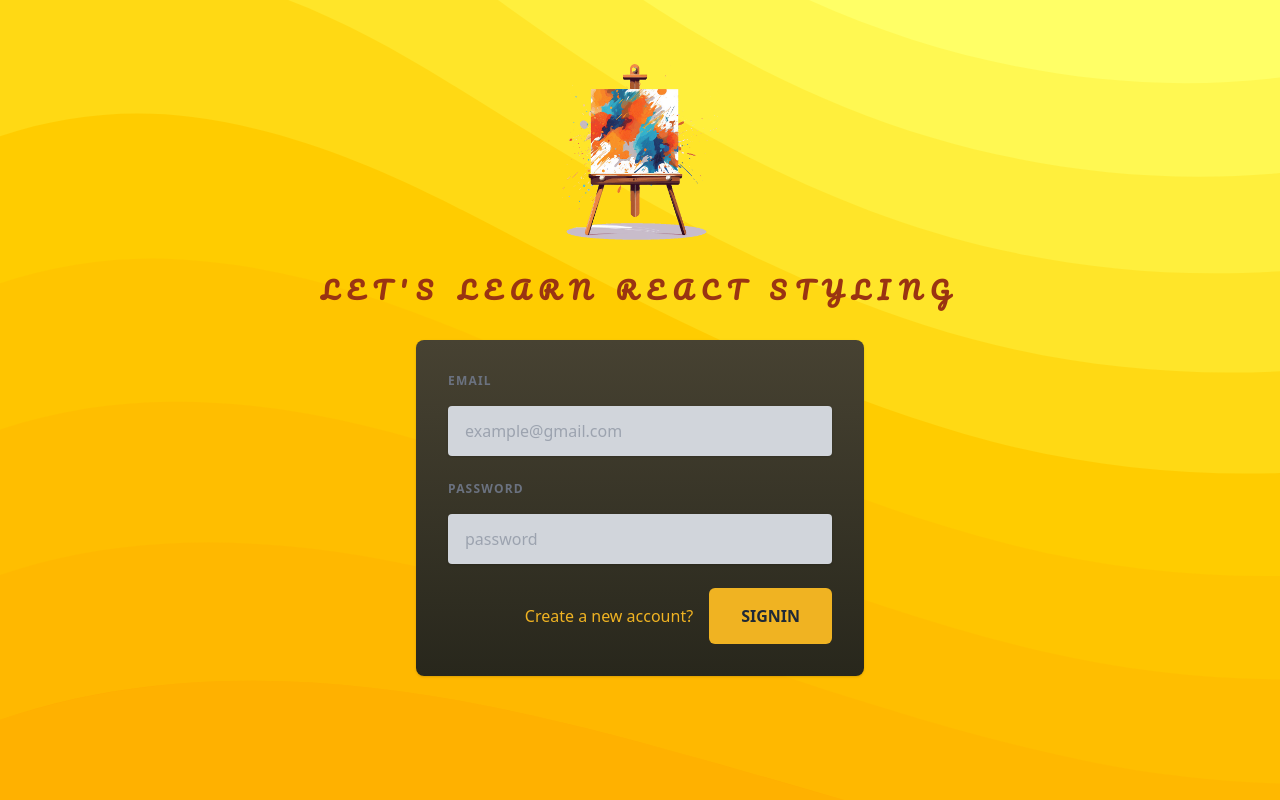
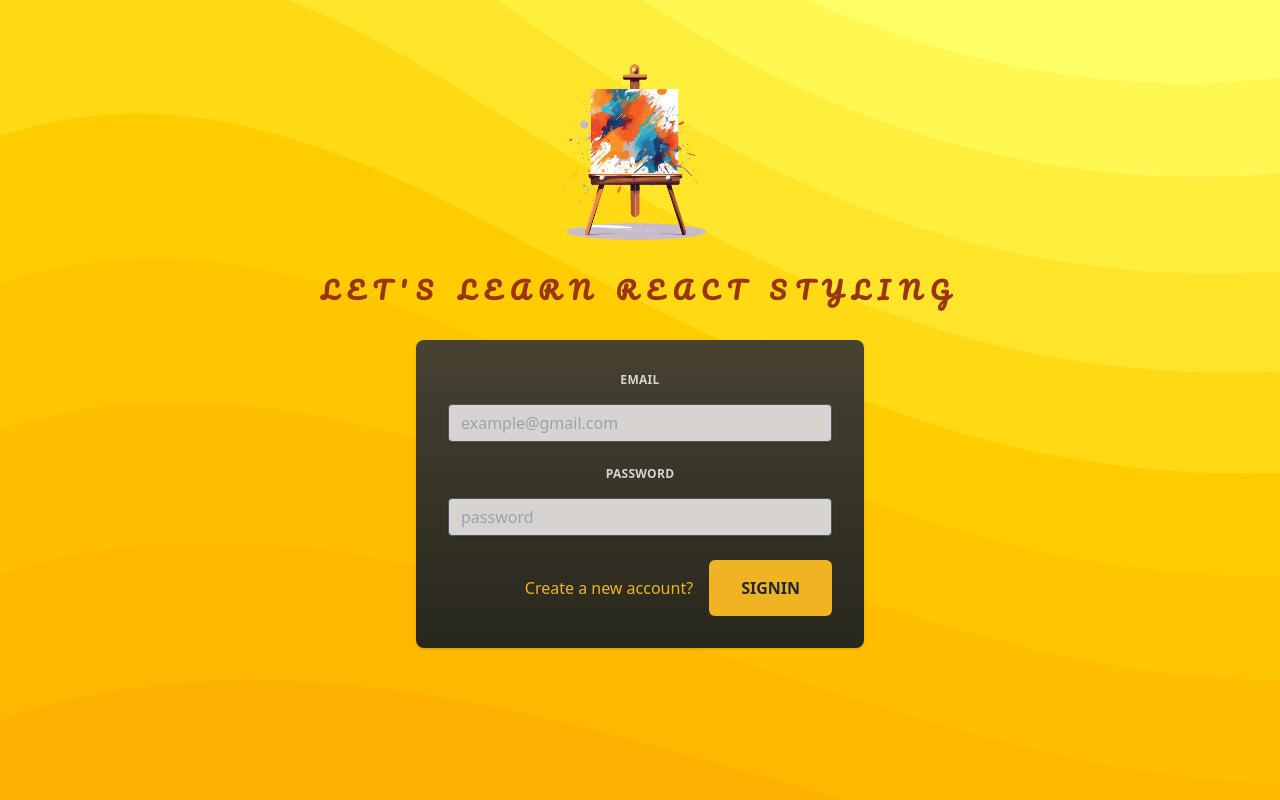
Before and after one commit to arun-r1147/How-to-style-React-app, a React (Vite) app: page / in a window 1280 px wide. Built offline with nearby package versions, Linux system fonts and the light colour scheme.

Commit message:
FIX :: Update custom input component with tailwind css

```diff
--- a/src/components/CustomInputcomponent.tsx
+++ b/src/components/CustomInputcomponent.tsx
@@ -1,12 +1,5 @@
-import { styled } from "styled-components";
 import { FC } from "react";
 
-interface InputProps extends React.InputHTMLAttributes<HTMLInputElement> {
-  $invalid: boolean;
-}
-interface LabelProps {
-  $invalid: boolean;
-}
 interface CustomInputProps {
   label: string;
   invalid: boolean;
@@ -14,42 +7,33 @@ interface CustomInputProps {
   type: string;
   name: string;
   placeholder: string;
-  value:string,
+  value: string;
   onChange: (e: React.ChangeEvent<HTMLInputElement>) => void;
 }
-
-const Label = styled.label<LabelProps>`
-  display: block;
-  margin-bottom: 0.5rem;
-  font-size: 0.75rem;
-  font-weight: 700;
-  letter-spacing: 0.1em;
-  text-transform: uppercase;
-  color: ${({ $invalid }) => ($invalid ? "#f87171" : "#6b7280")};
-  text-align: left;
-`;
-
-const Input = styled.input<InputProps>`
-  width: 100%;
-  padding: 0.75rem 1rem;
-  line-height: 1.5;
-  background-color: ${({ $invalid }) => ($invalid ? "#fed2d2" : "#d1d5db")};
-  color: ${({ $invalid }) => ($invalid ? "#f87171" : "#374151")};
-  border-radius: 0.25rem;
-  box-shadow: 0 1px 3px 0 rgba(0, 0, 0, 0.1), 0 1px 2px 0 rgba(0, 0, 0, 0.06);
-  outline: none;
-  border: 1px solid ${({ $invalid }) => ($invalid ? "#f87171" : "transparent")};
-`;
 
 export const CustomInput: FC<CustomInputProps> = ({
   label,
   invalid,
   ...inputProps
 }) => {
+  let labelClass =
+    "block mb-2 text-xs font-bold tracking-wide uppercase outline-none";
+  if (invalid) {
+    labelClass += " text-red-600";
+  } else {
+    labelClass += " text-stone-300";
+  }
+  let inputClass =
+    "w-full px-3 py-2 leading-tight border rounded shadow bg-stone-200 outline-none text-gray-800";
+  if (invalid) {
+    inputClass += " bg-red-300 border-red-600 ";
+  } else {
+    inputClass += " bg-stone-300 border-gray-600";
+  }
   return (
     <>
-      <Label $invalid={invalid}>{label}</Label>
-      <Input $invalid={invalid} {...inputProps} />
+      <label className={labelClass}>{label}</label>
+      <input className={inputClass} {...inputProps} />
     </>
   );
 };
```
